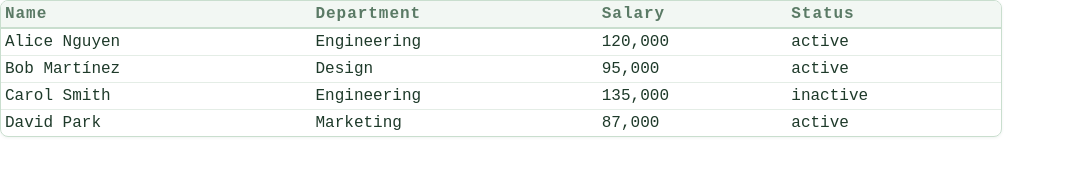
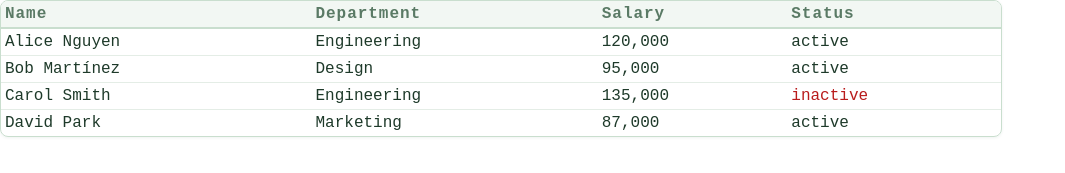
Before and after one commit to albenK/DataTable, an Angular app: page / in a window 1280 px wide. Shown: the top 173 px of the page, without its empty margins (0-1065 px from the left). Built offline with nearby package versions, Linux system fonts and the light colour scheme.

Commit message:
Worked on caching styling.

```diff
--- a/src/app/app.html
+++ b/src/app/app.html
@@ -1 +1,6 @@
-<app-data-table [columns]="columns()" [rows]="rows()"/>
+<app-data-table
+    [columns]="columns()"
+    [context]="this"
+    [defaultColumnConfig]="defaultColumnConfig"
+    [rows]="rows()"
+/>
--- a/src/app/app.ts
+++ b/src/app/app.ts
@@ -18,12 +18,24 @@ const EMPLOYEE_TABLE_COLUMNS: Array<ColumnConfig<Employee>> = [
   {
     key: 'salary',
     label: 'Salary',
-    valueFormatter: (column, row) => {
+    valueFormatter: (column, row, context) => {
       const value: number = Number(row[column.key]) || 0;
       return formatNumber(value, 'en-US');
     }
   },
-  { key: 'status', label: 'Status' },
+  {
+    dataCellStyles: (column, row, context) => {
+      const value = row.status || '';
+      if (value.toLowerCase() === 'inactive') {
+        return {
+          color: 'var(--ColorDanger)'
+        };
+      }
+      return {};
+    },
+    key: 'status',
+    label: 'Status'
+  },
 ];
 
 const EMPLOYEE_TABLE_ROWS: Employee[] = [
@@ -42,4 +54,8 @@ const EMPLOYEE_TABLE_ROWS: Employee[] = [
 export class App {
   columns = signal<ColumnConfig<Employee>[]>(EMPLOYEE_TABLE_COLUMNS);
   rows = signal<Employee[]>(EMPLOYEE_TABLE_ROWS);
+  defaultColumnConfig = {
+    minWidth: 90,
+    maxWidth: 300
+  };
 }
--- a/src/app/data-table/data-table.html
+++ b/src/app/data-table/data-table.html
@@ -3,7 +3,13 @@
         <thead class="Header">
             <tr class="HeaderRow">
                 @for (col of columns(); track trackCol(col, $index)) {
-                    <th class="HeaderCell">{{ col.label }}</th>
+                    <th
+                        [ngStyle]="col.headerCellStyles"
+                        class="HeaderCell"
+                        [style.minWidth]="typeof col.minWidth === 'number' ? col.minWidth: null"
+                        [style.maxWidth]="typeof col.maxWidth === 'number' ? col.maxWidth: null">
+                            {{ col.label }}
+                    </th>
                 }
             </tr>
         </thead>
@@ -12,7 +18,13 @@
             @for (row of rows(); track trackRow(row, $index)) {
                 <tr class="DataRow">
                     @for (col of columns(); track trackCol(col, $index)) {
-                        <td class="DataCell">{{ getCellValue(col, row) }}</td>
+                        <td
+                            [ngStyle]="getDataCellStyles(col, row)"
+                            class="DataCell"
+                            [style.minWidth]="typeof col.minWidth === 'number' ? col.minWidth: null"
+                            [style.maxWidth]="typeof col.maxWidth === 'number' ? col.maxWidth: null">
+                                {{ getCellValue(col, row) }}
+                        </td>
                     }
                 </tr>
             }
--- a/src/app/data-table/data-table.ts
+++ b/src/app/data-table/data-table.ts
@@ -1,23 +1,66 @@
-import { Component, input } from '@angular/core';
+import { Component, input, effect } from '@angular/core';
 import { ColumnConfig } from './models/column-config';
+import { CommonModule } from '@angular/common';
 
 @Component({
   selector: 'app-data-table',
-  imports: [],
+  imports: [CommonModule],
   templateUrl: './data-table.html',
   styleUrl: './data-table.css',
 })
 export class DataTable<T> {
+  private styleCache = new WeakMap<object, Map<string, Partial<CSSStyleDeclaration>>>();
+  private readonly DEFAULT_COLUMN_CONFIG: Partial<ColumnConfig<T>> = {
+    dataCellStyles: (col, row, context) => { return {}; },
+    headerCellStyles: {},
+    hide: false,
+    minWidth: 90,
+    maxWidth: 300
+    // sortable: true
+  };
+  // inputs
   columns = input<ColumnConfig<T>[]>([]);
+  context = input<any>(undefined);
+  defaultColumnConfig = input(this.DEFAULT_COLUMN_CONFIG);
   rows = input<T[]>([]);
 
+  constructor() {
+    effect(() => {
+      // Whenever the rows input changes, we need to clear the stylesCache.
+      this.rows();
+      this.styleCache = new WeakMap();
+    });
+  }
+
+  getDataCellStyles(column: ColumnConfig<T>, row: T): Partial<CSSStyleDeclaration> {
+    /*
+      This method is called automatically for every data cell "<td>" on every change detection cycle.
+      If there are alot of rows and if the styles are expensive to compute,
+      this can add up and impact performance. Best to cache the results.
+    */
+    if (!column.dataCellStyles) {
+      return {};
+    }
+    if (!this.styleCache.has(<object>row)) {
+      this.styleCache.set(<object>row, new Map());
+    }
+    const rowCache = this.styleCache.get(<object>row);
+    if (!rowCache?.has(<string>column.key)) {
+      rowCache?.set(
+        <string>column.key,
+        column.dataCellStyles(column, row, this.context())
+      );
+    }
+    return rowCache?.get(<string>column.key) || {};
+  }
+
   getCellValue(col: ColumnConfig<T>, row: T) {
+    /* TODO: May need to cache the result like we're doing with getDataCellStyles above*/
     if (!!col.valueFormatter) {
-      return col.valueFormatter(col, row);
+      return col.valueFormatter(col, row, this.context());
     }
     return row[col.key];
   }
-
 
   trackCol(col: ColumnConfig<T>, index: number) {
     return `${String(col.key)} ${index}`;
```
Also changed, not shown: src/app/data-table/models/column-config.ts (+7 -8 lines).
